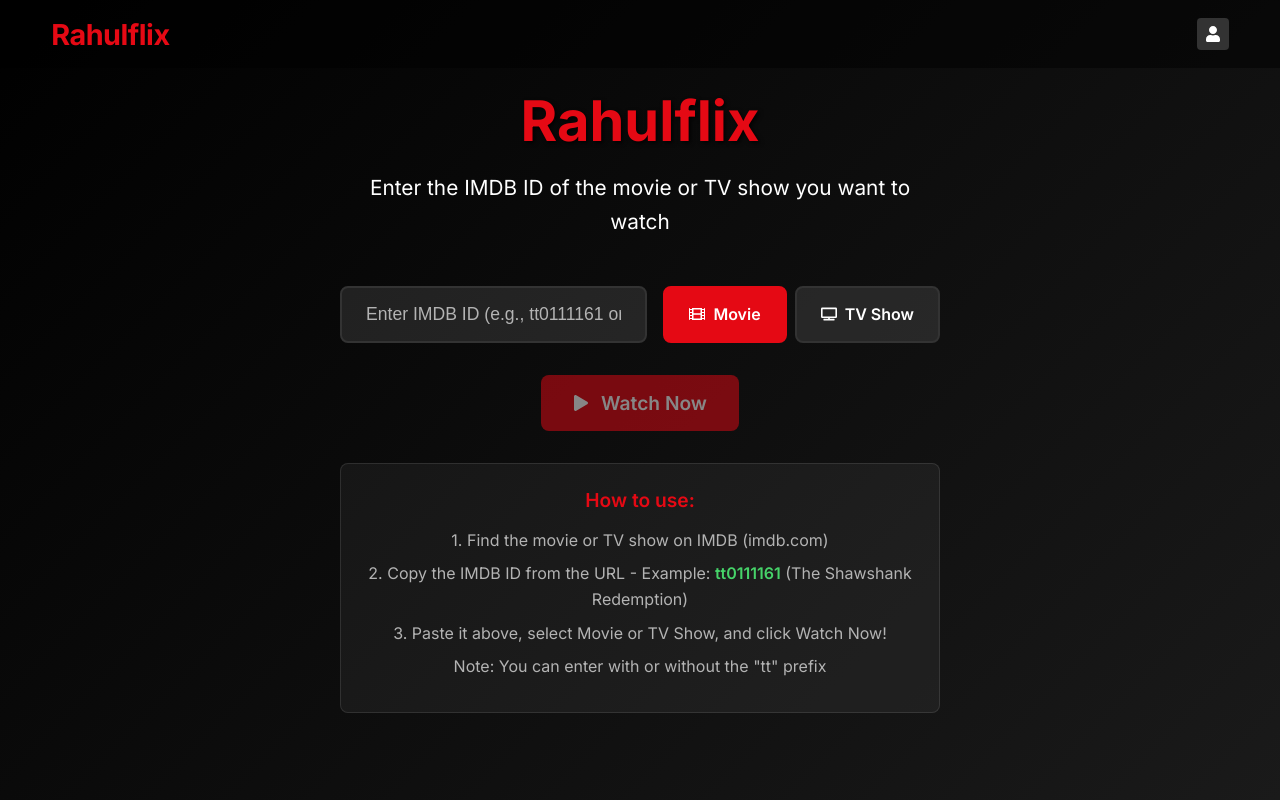
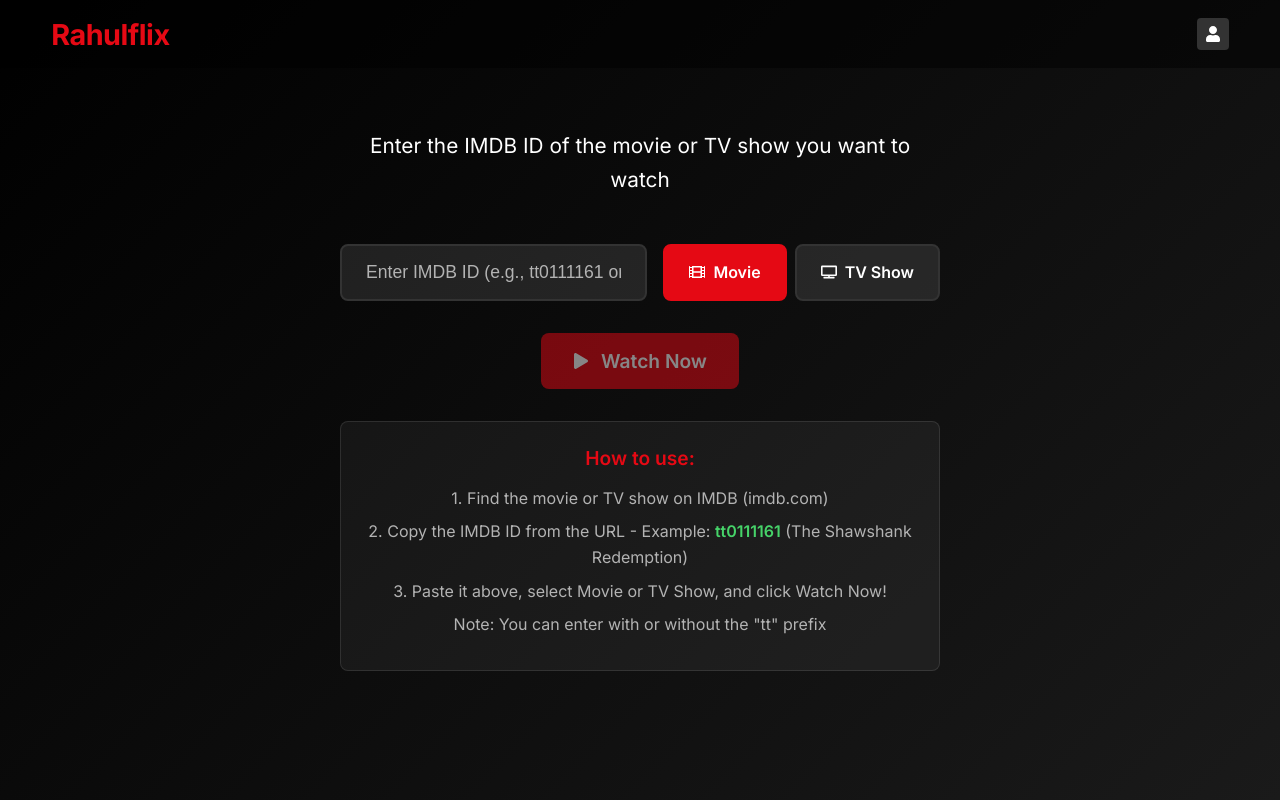
Before and after one commit to rksingh-dev/Rahulflix, a React (Create React App) app: page / in a window 1280 px wide. Built offline with nearby package versions, Linux system fonts and the light colour scheme; the HTML template or start-up script is replaced by a standard one.

Commit message:
Update Home.tsx

```diff
--- a/src/pages/Home.tsx
+++ b/src/pages/Home.tsx
@@ -183,18 +183,10 @@
         animate={{ opacity: 1, y: 0 }}
         transition={{ duration: 0.8 }}
       >
-        <Title
-          initial={{ opacity: 0, y: 30 }}
-          animate={{ opacity: 1, y: 0 }}
-          transition={{ duration: 0.8, delay: 0.2 }}
-        >
-          Rahulflix
-        </Title>
-
         <Subtitle
           initial={{ opacity: 0, y: 20 }}
           animate={{ opacity: 1, y: 0 }}
-          transition={{ duration: 0.8, delay: 0.4 }}
+          transition={{ duration: 0.8, delay: 0.2 }}
         >
           Enter the IMDB ID of the movie or TV show you want to watch
         </Subtitle>
```
